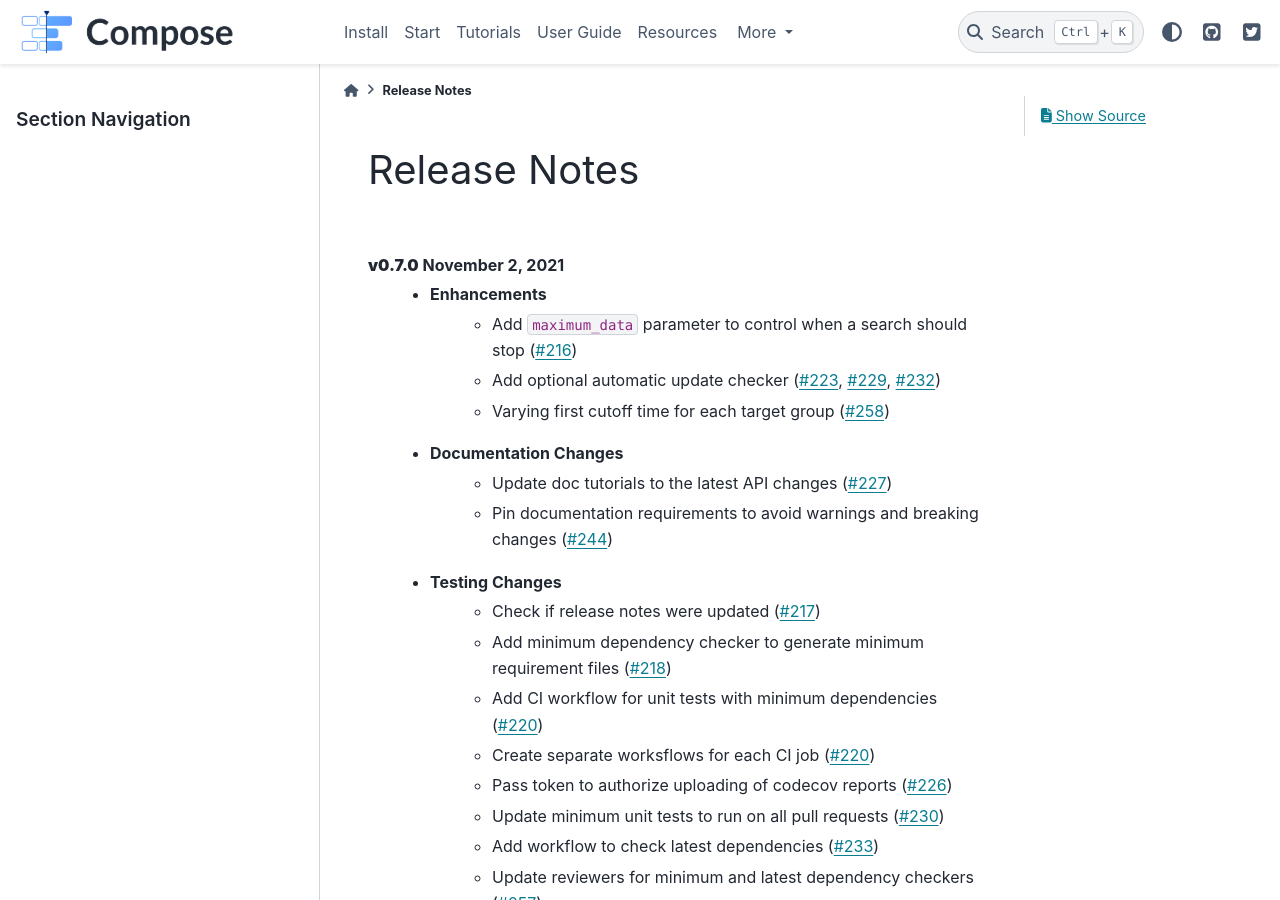
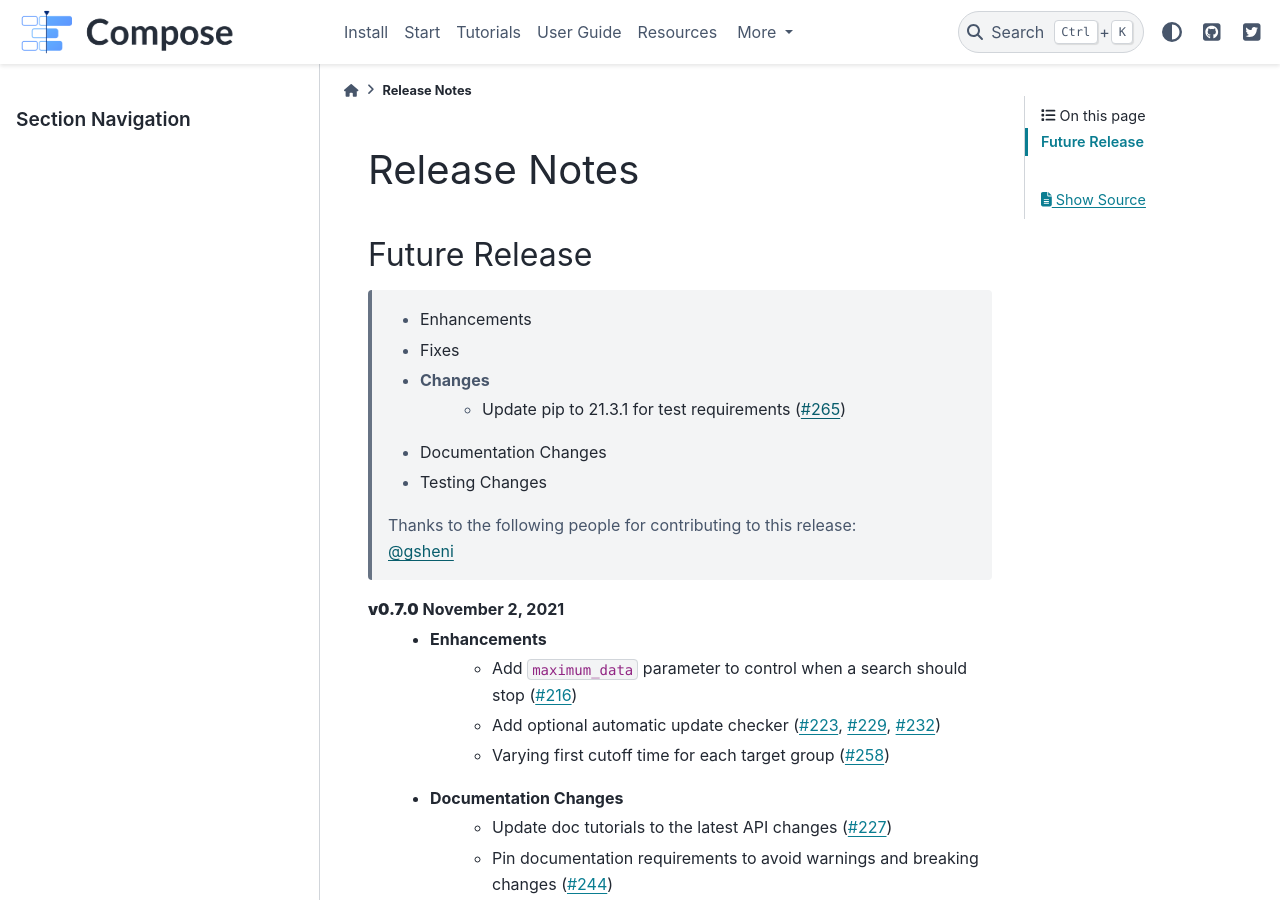
Before and after one commit to alteryx/compose, a Sphinx documentation site: the page built from docs/source/release_notes.rst, in a window 1280 px wide and 900 px high. Built offline with Sphinx 7.4.7 and the PyData theme 0.15.4, drawn with Linux system fonts in a browser that asks for light colours; comment, search, counter and statistics services are not loaded.

Commit message:
Update release_notes.rst

```diff
--- a/docs/source/release_notes.rst
+++ b/docs/source/release_notes.rst
@@ -2,16 +2,17 @@
 Release Notes
 =============
 
-.. Future Release
-  ==============
+Future Release
+==============
     * Enhancements
     * Fixes
     * Changes
+        * Update pip to 21.3.1 for test requirements (:pr:`265`)
     * Documentation Changes
     * Testing Changes
-.. Thanks to the following people for contributing to this release:
 
-|
+    | Thanks to the following people for contributing to this release:
+    | :user:`gsheni`
 
 **v0.7.0** November 2, 2021
     * Enhancements
```
